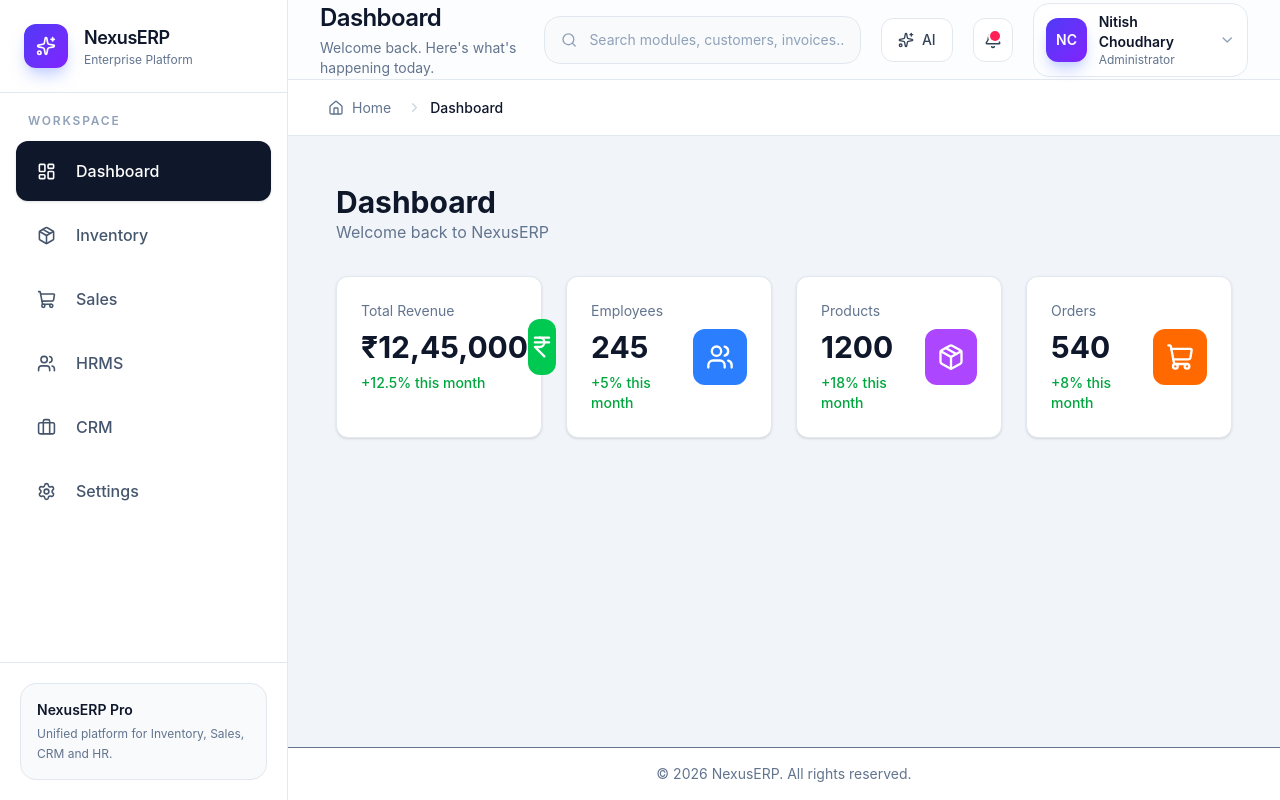
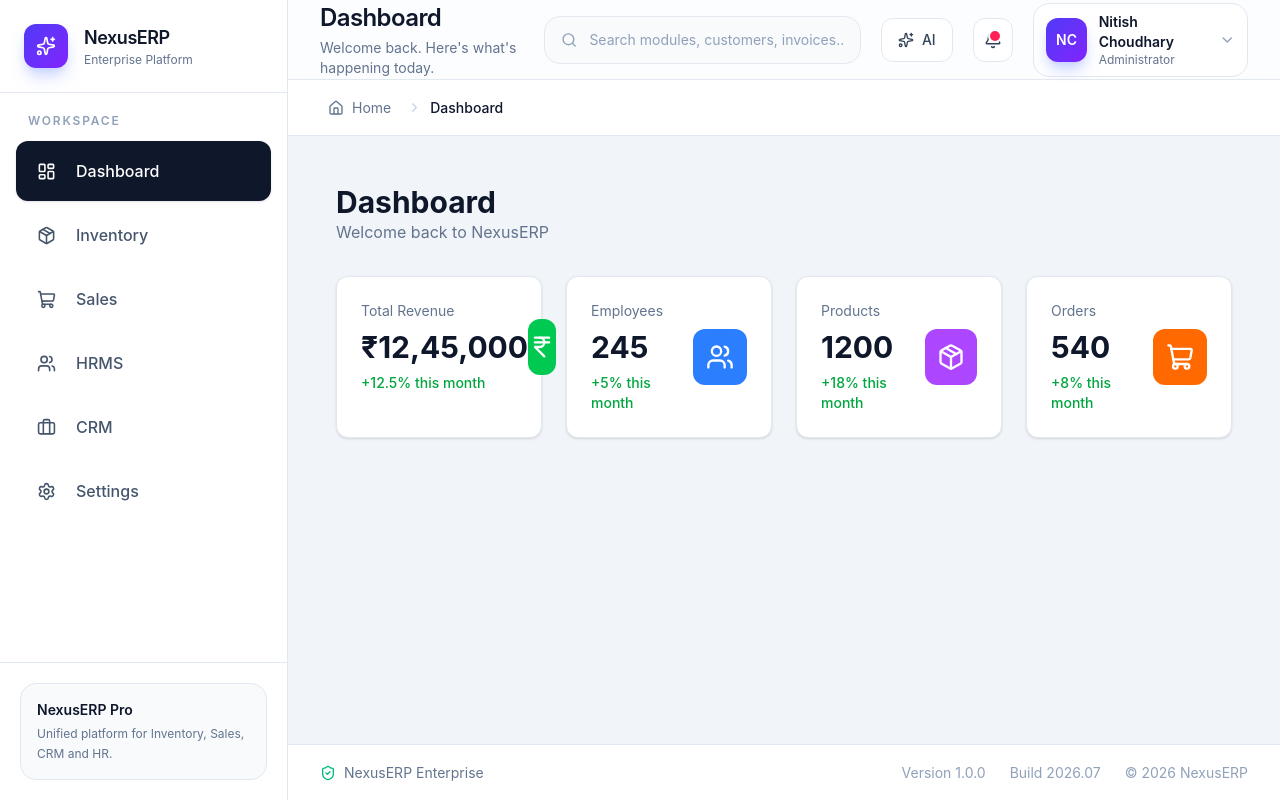
Before and after one commit to nitishchahal/NexusERP, a React (Vite) app in the folder frontend/: page /dashboard in a window 1280 px wide. Built offline with nearby package versions, Linux system fonts and the light colour scheme.

Commit message:
Changing the Footer of Dashboard

```diff
--- a/frontend/src/layouts/DashboardLayout/components/Footer.tsx
+++ b/frontend/src/layouts/DashboardLayout/components/Footer.tsx
@@ -1,9 +1,38 @@
+import { ShieldCheck } from "lucide-react";
+
 const Footer = () => {
-    return (
-      <footer className="border-t bg-white px-6 py-4 text-center text-sm text-slate-500">
-        © {new Date().getFullYear()} NexusERP. All rights reserved.
-      </footer>
-    );
-  };
+  return (
+    <footer className="mt-auto flex h-14 items-center justify-between border-t border-slate-200 bg-white px-8">
 
-  export default Footer;
+      <div className="flex items-center gap-2 text-sm text-slate-500">
+        <ShieldCheck
+          size={16}
+          className="text-emerald-500"
+        />
+
+        <span>
+          NexusERP Enterprise
+        </span>
+      </div>
+
+      <div className="flex items-center gap-6 text-sm text-slate-400">
+
+        <span>
+          Version 1.0.0
+        </span>
+
+        <span>
+          Build 2026.07
+        </span>
+
+        <span>
+          © {new Date().getFullYear()} NexusERP
+        </span>
+
+      </div>
+
+    </footer>
+  );
+};
+
+export default Footer;
```
